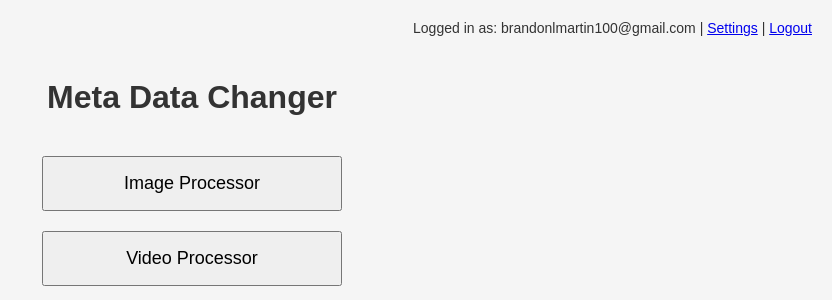
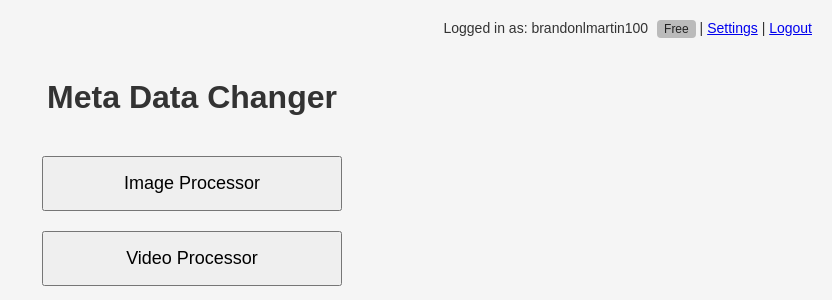
Before and after one commit to BrandonM01/METAMORPH, a Flask app: page / in a window 1280 px wide. Shown: the top 300 px of the page, without its empty margins (448-1280 px from the left). Run offline with Flask 3, Linux system fonts and the light colour scheme; a user stored in the database is signed in.

Commit message:
Update base.html

```diff
--- a/templates/base.html
+++ b/templates/base.html
@@ -17,7 +17,15 @@ body {
 
 {% if current_user.is_authenticated %}
 <div style="position: absolute; top: 20px; right: 20px; font-size: 14px;">
-    Logged in as: {{ current_user.email }} |
+    Logged in as: {{ current_user.username }}
+    {% if current_user.plan == 'pro+' %}
+        <span style="background: #9c27b0; color: #fff; border-radius: 4px; padding: 2px 7px; font-size: 12px; margin-left: 5px;">Pro+</span>
+    {% elif current_user.plan == 'pro' %}
+        <span style="background: #1976d2; color: #fff; border-radius: 4px; padding: 2px 7px; font-size: 12px; margin-left: 5px;">Pro</span>
+    {% else %}
+        <span style="background: #bbb; color: #222; border-radius: 4px; padding: 2px 7px; font-size: 12px; margin-left: 5px;">Free</span>
+    {% endif %}
+    |
     <a href="{{ url_for('settings') }}" class="nav-link">Settings</a> |
     <a href="{{ url_for('logout') }}" class="nav-link">Logout</a>
 </div>
```
